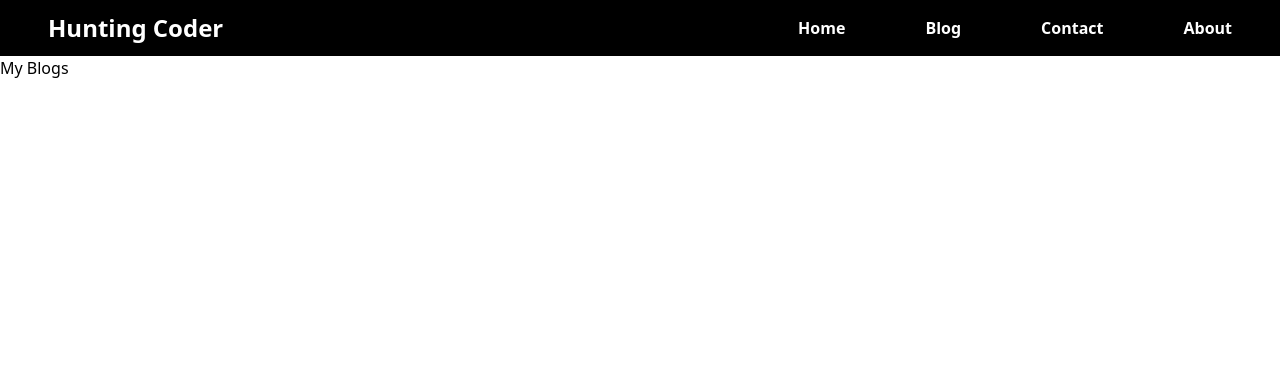
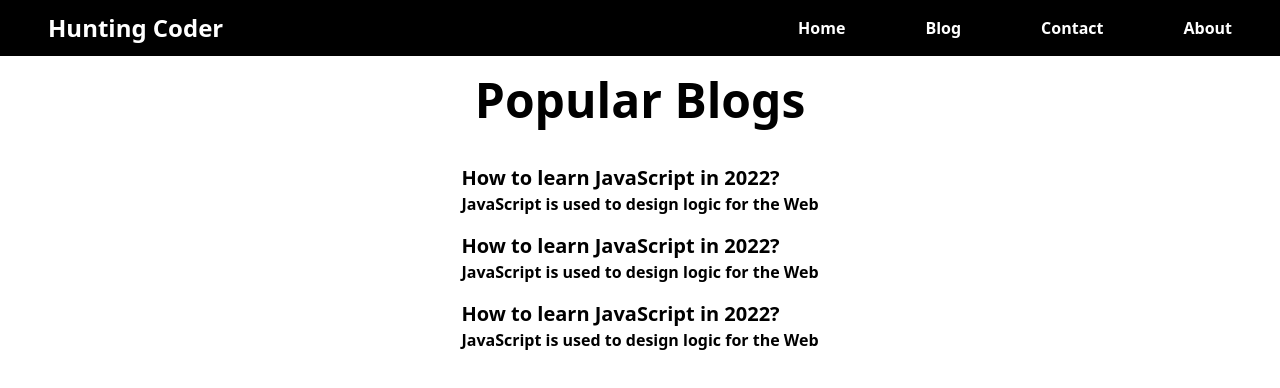
Before and after one commit to SajidCurious/learn-next, a Next.js app: page /blog in a window 1280 px wide. Shown: the top 388 px of the page. Built offline with nearby package versions, Linux system fonts and the light colour scheme.

Commit message:
developing the blog page

```diff
--- a/src/pages/blog.js
+++ b/src/pages/blog.js
@@ -1,7 +1,25 @@
 import React from "react";
 
 const blog = () => {
-  return <div>My Blogs</div>;
+  return (
+    <div className="blogs mt-5 font-semibold flex flex-col items-center">
+      <h1 className="text-5xl">Popular Blogs</h1>
+      <div className="blogItems mt-10">
+        <div className="blogItem mb-4">
+          <h1 className="text-xl">How to learn JavaScript in 2022?</h1>
+          <p>JavaScript is used to design logic for the Web</p>
+        </div>
+        <div className="blogItem mb-4">
+          <h1 className="text-xl">How to learn JavaScript in 2022?</h1>
+          <p>JavaScript is used to design logic for the Web</p>
+        </div>
+        <div className="blogItem mb-4">
+          <h1 className="text-xl">How to learn JavaScript in 2022?</h1>
+          <p>JavaScript is used to design logic for the Web</p>
+        </div>
+      </div>
+    </div>
+  );
 };
 
 export default blog;
```
